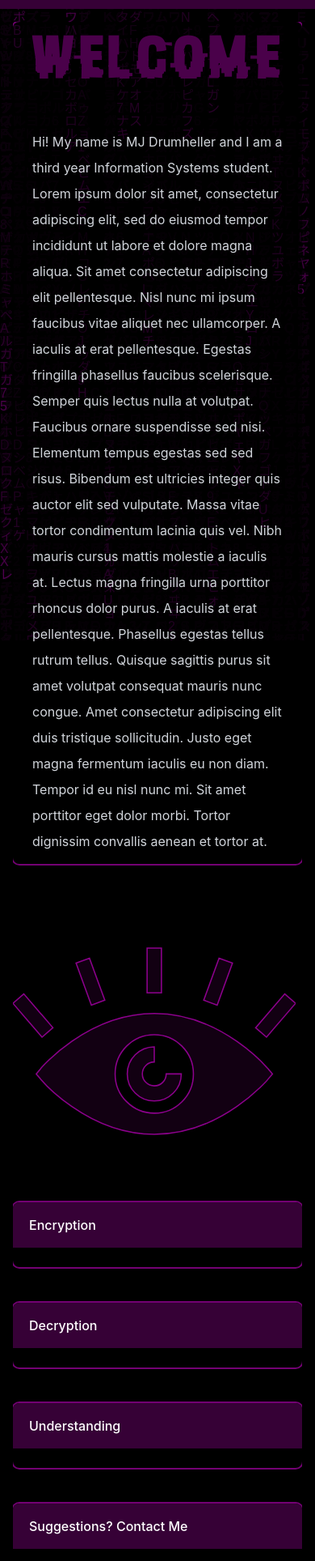
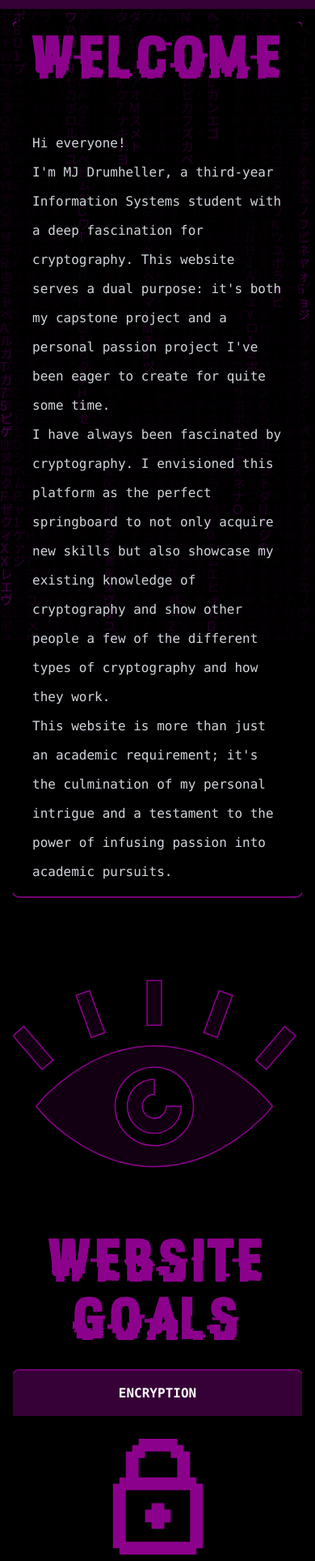
Before and after one commit to mjDruMango/CapstoneMJ, a React (Create React App) app in the folder capfrontend/: page / in a window 390 px wide. Shown: the part 53-1981 px from the top of the page at 81% size. Built offline with nearby package versions, Linux system fonts and the light colour scheme.

Commit message:
styling DONE
styling done, just need to center the eye icon on home page

```diff
--- a/capfrontend/src/components/card/Card.js
+++ b/capfrontend/src/components/card/Card.js
@@ -17,7 +17,7 @@ export default function Card(props) {
                     {/* END Card Header */}
 
                     {/* Card Body */}
-                    <div className="grow px-6 py-3 items-center text-white">
+                    <div className="grow px-6 py-3 items-center text-gray-300">
                         {props.children}
                     </div>
                     {/* END Card Body */}
--- a/capfrontend/src/components/card/CardHeader.js
+++ b/capfrontend/src/components/card/CardHeader.js
@@ -2,7 +2,7 @@ export default function CardHeader(props) {
     return (
         <>
             <div className="bg-primary px-5 py-4 text-white">
-                <h3 className="font-medium">{props.header}</h3>
+                <h3 className="font-bold">{props.header}</h3>
             </div>
         </>
     );
--- a/capfrontend/src/layouts/Header.js
+++ b/capfrontend/src/layouts/Header.js
@@ -68,7 +68,7 @@ export default function Header({ mobileSidebarOpen, setMobileSidebarOpen, deskto
                             <svg xmlns="http://www.w3.org/2000/svg" width="25px" height="25px" viewBox="0 0 20 20" fill="none">
                                 <path fill="#fff" fill-rule="evenodd" d="M3.415 10.242c-.067-.086-.13-.167-.186-.242a16.806 16.806 0 011.803-2.025C6.429 6.648 8.187 5.5 10 5.5c1.813 0 3.57 1.148 4.968 2.475A16.816 16.816 0 0116.771 10a16.9 16.9 0 01-1.803 2.025C13.57 13.352 11.813 14.5 10 14.5c-1.813 0-3.57-1.148-4.968-2.475a16.799 16.799 0 01-1.617-1.783zm15.423-.788L18 10l.838.546-.002.003-.003.004-.01.016-.037.054a17.123 17.123 0 01-.628.854 19.25 19.25 0 01-1.094 1.275L18.3 14.4a1 1 0 01-1.6 1.2l-1.097-1.462c-1.23 1.027-2.81 2.007-4.603 2.284V18a1 1 0 11-2 0v-1.578c-1.793-.277-3.374-1.257-4.603-2.284L3.3 15.6a1 1 0 11-1.6-1.2l1.236-1.648a19.262 19.262 0 01-1.59-1.938 11.109 11.109 0 01-.169-.245l-.01-.016-.003-.004-.001-.002c0-.001-.001-.001.837-.547l-.838-.546.002-.003.003-.004.01-.016a6.84 6.84 0 01.17-.245 18.804 18.804 0 012.308-2.66C5.151 5.1 7.394 3.499 10 3.499s4.848 1.602 6.346 3.025a18.803 18.803 0 012.44 2.852l.037.054.01.016.003.004.001.002zM18 10l.838-.546.355.546-.355.546L18 10zM1.162 9.454L2 10l-.838.546L.807 10l.355-.546z" />
                             </svg>
-                            <span className="hidden sm:inline">The Gemini Project</span>
+                            <span className="hidden sm:inline font-custom tracking-wider">The Gemini Project</span>
                         </a>
                     </div>
                     {/* END Center Section */}
--- a/capfrontend/src/layouts/Sidebar.js
+++ b/capfrontend/src/layouts/Sidebar.js
@@ -75,7 +75,7 @@ export default function Sidebar({ mobileSidebarOpen, setMobileSidebarOpen, deskt
                         <svg xmlns="http://www.w3.org/2000/svg" width="25px" height="25px" viewBox="0 0 20 20" fill="none">
                             <path fill="#fff" fill-rule="evenodd" d="M3.415 10.242c-.067-.086-.13-.167-.186-.242a16.806 16.806 0 011.803-2.025C6.429 6.648 8.187 5.5 10 5.5c1.813 0 3.57 1.148 4.968 2.475A16.816 16.816 0 0116.771 10a16.9 16.9 0 01-1.803 2.025C13.57 13.352 11.813 14.5 10 14.5c-1.813 0-3.57-1.148-4.968-2.475a16.799 16.799 0 01-1.617-1.783zm15.423-.788L18 10l.838.546-.002.003-.003.004-.01.016-.037.054a17.123 17.123 0 01-.628.854 19.25 19.25 0 01-1.094 1.275L18.3 14.4a1 1 0 01-1.6 1.2l-1.097-1.462c-1.23 1.027-2.81 2.007-4.603 2.284V18a1 1 0 11-2 0v-1.578c-1.793-.277-3.374-1.257-4.603-2.284L3.3 15.6a1 1 0 11-1.6-1.2l1.236-1.648a19.262 19.262 0 01-1.59-1.938 11.109 11.109 0 01-.169-.245l-.01-.016-.003-.004-.001-.002c0-.001-.001-.001.837-.547l-.838-.546.002-.003.003-.004.01-.016a6.84 6.84 0 01.17-.245 18.804 18.804 0 012.308-2.66C5.151 5.1 7.394 3.499 10 3.499s4.848 1.602 6.346 3.025a18.803 18.803 0 012.44 2.852l.037.054.01.016.003.004.001.002zM18 10l.838-.546.355.546-.355.546L18 10zM1.162 9.454L2 10l-.838.546L.807 10l.355-.546z" />
                         </svg>
-                        <span>The Gemini Project</span>
+                        <span className="font-custom tracking-wider">The Gemini Project</span>
                     </a>
                     {/* END Brand */}
 
--- a/capfrontend/src/pages/CaesarShift/CaesarShiftDecrypt.js
+++ b/capfrontend/src/pages/CaesarShift/CaesarShiftDecrypt.js
@@ -50,6 +50,7 @@ export default function CaesarShiftDecrypt() {
                 <div className='col-span-1 lg:col-span-2'>
                     <div>
                         <Card
+                            className="bg-opacity-50 font-mono"
                             header="Caesar Decryption"
                             footer={decryptedText && (
                                 <p className='text-white'>Decrypted Text: {decryptedText}</p>
@@ -88,7 +89,9 @@ export default function CaesarShiftDecrypt() {
                 <div className='col-span-1 lg:col-span-1'>
                     <Card
                         header="How Does Caesar Decryption Work?"
-                        className="opacity-75 leading-8">Decrypting a Caesar cipher involves reversing the encryption process. We utilize the same numerical key value used for encryption, which represents the number of positions to shift. However, instead of shifting forward, each letter in the ciphertext is shifted backward by the key value. This effectively undoes the original shift and reveals the original message. For instance, if the key value is 3, "D" becomes "A," "E" becomes "B," and so on. By performing this backward shift on every letter based on the key, we recover the original message from its seemingly scrambled form.</Card>
+                        className="opacity-75 leading-8 font-mono">
+                        Decrypting a Caesar cipher involves reversing the encryption process. We utilize the same numerical key value used for encryption, which represents the number of positions to shift. However, instead of shifting forward, each letter in the ciphertext is shifted backward by the key value. This effectively undoes the original shift and reveals the original message. For instance, if the key value is 3, "D" becomes "A," "E" becomes "B," and so on. By performing this backward shift on every letter based on the key, we recover the original message from its seemingly scrambled form.
+                    </Card>
                 </div>
             </div>
         </>
--- a/capfrontend/src/pages/CaesarShift/CaesarShiftEncrypt.js
+++ b/capfrontend/src/pages/CaesarShift/CaesarShiftEncrypt.js
@@ -50,6 +50,7 @@ export default function CaesarShiftEncrypt() {
                 <div className='col-span-1 lg:col-span-2'>
                     <div>
                         <Card
+                            className="bg-opacity-50 font-mono"
                             header="Caesar Encryption"
                             footer={encryptedText && (
                                 <p className='text-white'>Encrypted Text: {encryptedText}</p>
@@ -88,8 +89,9 @@ export default function CaesarShiftEncrypt() {
                 <div className='col-span-1 lg:col-span-1'>
                     <Card
                         header="How Does Caesar Encryption Work?"
-                        className="opacity-75 leading-8">In a Caesar cipher, a single numerical key value, representing the number of positions to shift, is applied to every letter in the message. This key value essentially determines a fixed alphabet shift for the entire message. Each letter is then substituted with its corresponding letter in the shifted alphabet. For example, with a key value of 3, "A" becomes "D," "B" becomes "E," and so on. This process effectively encrypts the message by making it appear scrambled.
-                        </Card>
+                        className="opacity-75 leading-8 font-mono">
+                        In a Caesar cipher, a single numerical key value, representing the number of positions to shift, is applied to every letter in the message. This key value essentially determines a fixed alphabet shift for the entire message. Each letter is then substituted with its corresponding letter in the shifted alphabet. For example, with a key value of 3, "A" becomes "D," "B" becomes "E," and so on. This process effectively encrypts the message by making it appear scrambled.
+                    </Card>
                 </div>
             </div>
         </>
--- a/capfrontend/src/pages/Home.js
+++ b/capfrontend/src/pages/Home.js
@@ -7,44 +7,76 @@ export default function Home() {
             <div className="grid grid-cols-1 lg:grid-cols-9 gap-6 overflow-auto">
                 <div className="col-span-1 lg:col-span-6">
                     <Card className="bg-opacity-50">
-                            <p className="font-bold text-7xl font-custom tracking-widest text-secondary">WELCOME</p>
+                        <p className="font-bold text-7xl font-custom tracking-widest text-textcolor">WELCOME</p>
+                        <br />
+                        <br />
+                        <p className="text-gray-300 leading-9 font-mono">Hi everyone!
                             <br />
+                            I'm MJ Drumheller, a third-year Information Systems student with a deep fascination for cryptography. This website serves a dual purpose: it's both my capstone project and a personal passion project I've been eager to create for quite some time.
                             <br />
-                            <p className="text-gray-300 leading-8">Hi! My name is MJ Drumheller and I am a third year Information Systems student. Lorem ipsum dolor sit amet, consectetur adipiscing elit, sed do eiusmod tempor incididunt ut labore et dolore magna aliqua. Sit amet consectetur adipiscing elit pellentesque. Nisl nunc mi ipsum faucibus vitae aliquet nec ullamcorper. A iaculis at erat pellentesque. Egestas fringilla phasellus faucibus scelerisque. Semper quis lectus nulla at volutpat. Faucibus ornare suspendisse sed nisi. Elementum tempus egestas sed sed risus. Bibendum est ultricies integer quis auctor elit sed vulputate. Massa vitae tortor condimentum lacinia quis vel. Nibh mauris cursus mattis molestie a iaculis at. Lectus magna fringilla urna porttitor rhoncus dolor purus. A iaculis at erat pellentesque. Phasellus egestas tellus rutrum tellus. Quisque sagittis purus sit amet volutpat consequat mauris nunc congue. Amet consectetur adipiscing elit duis tristique sollicitudin. Justo eget magna fermentum iaculis eu non diam. Tempor id eu nisl nunc mi. Sit amet porttitor eget dolor morbi. Tortor dignissim convallis aenean et tortor at.</p>
+                            I have always been fascinated by cryptography. I envisioned this platform as the perfect springboard to not only acquire new skills but also showcase my existing knowledge of cryptography and show other people a few of the different types of cryptography and how they work.
+                            <br />
+                            This website is more than just an academic requirement; it's the culmination of my personal intrigue and a testament to the power of infusing passion into academic pursuits.</p>
                     </Card>
                 </div>
                 <div className="col-span-1 lg:col-span-3">
-                        <svg fill="#120012" version="1.1" id="Capa_1" xmlns="http://www.w3.org/2000/svg" xmlnsXlink="http://www.w3.org/1999/xlink" width="350px" height="350px" viewBox="0 0 448.004 448.004" xmlSpace="preserve" stroke="#8c018c">
+                    <svg fill="#120012" version="1.1" id="Capa_1" xmlns="http://www.w3.org/2000/svg" xmlnsXlink="http://www.w3.org/1999/xlink" width="350px" height="350px" viewBox="0 0 448.004 448.004" xmlSpace="preserve" stroke="#8c018c">
 
-                            <g id="SVGRepo_bgCarrier" stroke-width="0" />
+                        <g id="SVGRepo_bgCarrier" stroke-width="0" />
 
-                            <g id="SVGRepo_tracerCarrier" stroke-linecap="round" stroke-linejoin="round" />
+                        <g id="SVGRepo_tracerCarrier" stroke-linecap="round" stroke-linejoin="round" />
 
-                            <g id="SVGRepo_iconCarrier"> <g> <path d="M46.139,217.607l-17.93-20.798C18.766,185.932,9.443,175.054,0,164.057l17.212-14.822 c9.323,10.877,18.767,21.755,28.209,32.632l17.93,20.798L46.139,217.607z M145.589,159.157l-24.265-66.34l-21.277,7.77 l24.265,66.34L145.589,159.157z M235.357,76.799h-22.711v70.643h22.711V76.799z M347.955,100.586l-21.275-7.77l-24.266,66.34 l21.277,7.77L347.955,100.586z M448.004,164.057l-17.213-14.822l-46.139,53.55l17.211,14.822L448.004,164.057z M404.852,268.049 l6.455,7.65l-6.455,7.649c-0.717,0.957-18.885,22.353-49.963,43.868c-41.598,28.808-86.779,43.987-130.768,43.987 c-43.988,0-89.29-15.18-130.767-43.987c-31.078-21.516-49.247-43.031-49.964-43.868l-6.455-7.649l6.455-7.65 c0.717-0.956,18.886-22.353,49.964-43.867c41.597-28.808,86.779-43.988,130.767-43.988c43.988,0,89.289,15.181,130.768,43.988 C385.967,245.697,404.016,267.212,404.852,268.049z M286.039,275.7c0-34.306-27.732-62.037-62.038-62.037 c-34.306,0-62.037,27.731-62.037,62.037s27.731,62.036,62.037,62.036C258.307,337.856,286.039,310.005,286.039,275.7z M224.001,294.585c-10.399,0-18.886-8.486-18.886-18.886s8.486-18.886,18.886-18.886v-23.906 c-23.548,0-42.792,19.244-42.792,42.792s19.244,42.792,42.792,42.792c23.547,0,42.792-19.244,42.792-42.792h-23.906 C242.887,286.218,234.4,294.585,224.001,294.585z" stroke-width="2"/> </g> </g>
+                        <g id="SVGRepo_iconCarrier"> <g> <path d="M46.139,217.607l-17.93-20.798C18.766,185.932,9.443,175.054,0,164.057l17.212-14.822 c9.323,10.877,18.767,21.755,28.209,32.632l17.93,20.798L46.139,217.607z M145.589,159.157l-24.265-66.34l-21.277,7.77 l24.265,66.34L145.589,159.157z M235.357,76.799h-22.711v70.643h22.711V76.799z M347.955,100.586l-21.275-7.77l-24.266,66.34 l21.277,7.77L347.955,100.586z M448.004,164.057l-17.213-14.822l-46.139,53.55l17.211,14.822L448.004,164.057z M404.852,268.049 l6.455,7.65l-6.455,7.649c-0.717,0.957-18.885,22.353-49.963,43.868c-41.598,28.808-86.779,43.987-130.768,43.987 c-43.988,0-89.29-15.18-130.767-43.987c-31.078-21.516-49.247-43.031-49.964-43.868l-6.455-7.649l6.455-7.65 c0.717-0.956,18.886-22.353,49.964-43.867c41.597-28.808,86.779-43.988,130.767-43.988c43.988,0,89.289,15.181,130.768,43.988 C385.967,245.697,404.016,267.212,404.852,268.049z M286.039,275.7c0-34.306-27.732-62.037-62.038-62.037 c-34.306,0-62.037,27.731-62.037,62.037s27.731,62.036,62.037,62.036C258.307,337.856,286.039,310.005,286.039,275.7z M224.001,294.585c-10.399,0-18.886-8.486-18.886-18.886s8.486-18.886,18.886-18.886v-23.906 c-23.548,0-42.792,19.244-42.792,42.792s19.244,42.792,42.792,42.792c23.547,0,42.792-19.244,42.792-42.792h-23.906 C242.887,286.218,234.4,294.585,224.001,294.585z" stroke-width="2" /> </g> </g>
 
-                        </svg>
-
-
+                    </svg>
+                </div>
+                <div className="col-span-1 lg:col-span-9 text-center font-bold text-7xl font-custom tracking-widest text-textcolor">
+                    WEBSITE GOALS
                 </div>
                 <div className="col-span-1 lg:col-span-3">
                     <Card
-                        header="Encryption" />
-
+                        className="text-center font-mono"
+                        header="ENCRYPTION">
+                        <div className="flex items-center justify-center">
+                            <svg xmlns="http://www.w3.org/2000/svg" fill="#8c018c" width="175px" height="175px" viewBox="0 0 22 22" id="memory-lock">
+                                <path d="M10 12H12V13H13V15H12V16H10V15H9V13H10V12M8 2H14V3H15V4H16V8H17V9H18V19H17V20H5V19H4V9H5V8H6V4H7V3H8V2M9 4V5H8V8H14V5H13V4H9M16 10H6V18H16V10Z" />
+                            </svg>
+                        </div>
+                        <div className="italic font-mono">
+                            Give Consumers a Better Understanding of Encryption Methods
+                        </div>
+                    </Card>
                 </div>
                 <div className="col-span-1 lg:col-span-3">
                     <Card
-                        header="Decryption" />
-
+                        className="text-center font-mono"
+                        header="DECRYPTION">
+                        <div className="flex items-center justify-center">
+                            <svg xmlns="http://www.w3.org/2000/svg" fill="#8c018c" width="175px" height="175px" viewBox="0 0 22 22" id="memory-lock-open">
+                                <path d="M10 13H12V14H13V16H12V17H10V16H9V14H10V13M14 2V3H15V4H16V9H17V10H18V20H17V21H5V20H4V10H5V9H14V5H13V4H9V5H8V7H6V4H7V3H8V2H14M16 11H6V19H16V11Z" />
+                            </svg>
+                        </div>
+                        <div className="italic font-mono">
+                            Give Consumers a Better Understanding of Decryption Methods
+                        </div>
+                    </Card>
                 </div>
                 <div className="col-span-1 lg:col-span-3">
                     <Card
-                        header="Understanding" />
-
-                </div>
-                <div className="col-span-1 lg:col-span-9">
-                    <Card header="Suggestions? Contact Me"
-                    />
-
+                        className="text-center font-mono"
+                        header="UNDERSTANDING">
+                        <div className="flex items-center justify-center">
+                            <svg xmlns="http://www.w3.org/2000/svg" width="175px" height="175px" viewBox="0 0 32 32" id="key_Light" data-name="key/Light">
+                                <path id="Path" d="M0,0H8V2H6v8H8v2h4V32H0Z" fill="#000" />
+                                <path id="Path-2" data-name="Path" d="M2,0H14V2h2v8H14v2H10V22h4v4H10v2h4v4H6V12H2V10H0V2H2Z" transform="translate(6)" fill="#8c018c" />
+                                <path id="Path-3" data-name="Path" d="M4,0H16V32H4V28H0V26H4V22H0V12H4V10H6V2H4Z" transform="translate(16)" fill="#000" />
+                                <path id="Path-4" data-name="Path" d="M0,0H8V4H0Z" transform="translate(10 4)" fill="#000" />
+                            </svg>
+                        </div>
+                        <div className="italic font-mono">
+                            Give Consumers a Better Understanding of Different Cryptography Methods
+                        </div>
+                    </Card>
                 </div>
             </div>
         </>
--- a/capfrontend/src/pages/ImageSteganography/ImageSteganographyDecrypt.js
+++ b/capfrontend/src/pages/ImageSteganography/ImageSteganographyDecrypt.js
@@ -37,6 +37,7 @@ export default function ImageSteganographyDecrypt() {
             <div className="grid grid-cols-1 lg:grid-cols-3 gap-6">
                 <div className='col-span-1 lg:col-span-2'>
                     <Card
+                        className="bg-opacity-50 font-mono"
                         header="Image Steganography Decryption"
                         footer={image && message && (
                             <p className='text-white'>Decrypted Message: {message}</p>
@@ -65,7 +66,9 @@ export default function ImageSteganographyDecrypt() {
                 <div className='col-span-1 lg:col-span-1'>
                     <Card
                         header="How Does Steganographic Decryption Work?"
-                        className="opacity-75 leading-8">Decrypting an LSB-steganographed file involves extracting the hidden message. The carrier file, like an image or audio, is analyzed, and the least significant bits (LSBs) of each unit (e.g., pixel or audio sample) are extracted. These extracted bits are then reassembled to form the original binary message, which can be further converted back to its original form (text, image, etc.) depending on how it was initially encoded.</Card>
+                        className="opacity-75 leading-8 font-mono">
+                        Decrypting an LSB-steganographed file involves extracting the hidden message. The carrier file, like an image or audio, is analyzed, and the least significant bits (LSBs) of each unit (e.g., pixel or audio sample) are extracted. These extracted bits are then reassembled to form the original binary message, which can be further converted back to its original form (text, image, etc.) depending on how it was initially encoded.
+                    </Card>
                 </div>
             </div>
         </>
--- a/capfrontend/src/pages/ImageSteganography/ImageSteganographyEncrypt.js
+++ b/capfrontend/src/pages/ImageSteganography/ImageSteganographyEncrypt.js
@@ -59,6 +59,7 @@ export default function ImageSteganographyEncrypt() {
             <div className="grid grid-cols-1 lg:grid-cols-3 gap-6">
                 <div className='col-span-1 lg:col-span-2'>
                     <Card
+                        className="bg-opacity-50 font-mono"
                         header="Image Steganography Encryption"
                         footer={encryptImage && (
                             <>
@@ -104,7 +105,9 @@ export default function ImageSteganographyEncrypt() {
                 <div className='col-span-1 lg:col-span-1'>
                     <Card
                         header="How Does Steganographic Encryption Work?"
-                        className="opacity-75 leading-8">Unlike encryption, LSB (Least Significant Bit) is a steganography technique that hides data within another file, like an image. It works by converting the secret message into binary and replacing the least impactful bits (LSBs) of the carrier file with those bits. These subtle changes, often in color or sound, are usually undetectable, making the embedded message appear invisible.</Card>
+                        className="opacity-75 leading-8 font-mono">
+                        Unlike encryption, LSB (Least Significant Bit) is a steganography technique that hides data within another file, like an image. It works by converting the secret message into binary and replacing the least impactful bits (LSBs) of the carrier file with those bits. These subtle changes, often in color or sound, are usually undetectable, making the embedded message appear invisible.
+                    </Card>
                 </div>
             </div>
         </>
--- a/capfrontend/src/pages/Vigenere/VigenereDecrypt.js
+++ b/capfrontend/src/pages/Vigenere/VigenereDecrypt.js
@@ -50,6 +50,7 @@ export default function VigenereDecrypt() {
                 <div className='col-span-1 lg:col-span-2'>
                     <div>
                         <Card
+                            className="bg-opacity-50 font-mono"
                             header="Vigenere Decryption"
                             footer={decryptedText && (
                                 <p className='text-white'>Decrypted Text: {decryptedText}</p>
@@ -87,8 +88,9 @@ export default function VigenereDecrypt() {
                 <div className='col-span-1 lg:col-span-1'>
                     <Card
                         header="How Does Vigenere Decryption Work?"
-                        className="opacity-75 leading-8">To decrypt a Vigenère cipher, we follow the same principle used for encryption, but in reverse. The keyword is used again, and each letter in the ciphertext (encrypted message) is shifted back by a varying amount based on the corresponding letter in the keyword. This shifting amount corresponds to the distance between the ciphertext letter and the keyword letter in the alphabet. By reversing the original shifts, we recover the original message.
-                        </Card>
+                        className="opacity-75 leading-8 font-mono">
+                        To decrypt a Vigenère cipher, we follow the same principle used for encryption, but in reverse. The keyword is used again, and each letter in the ciphertext (encrypted message) is shifted back by a varying amount based on the corresponding letter in the keyword. This shifting amount corresponds to the distance between the ciphertext letter and the keyword letter in the alphabet. By reversing the original shifts, we recover the original message.
+                    </Card>
                 </div>
             </div>
         </>
--- a/capfrontend/src/pages/Vigenere/VigenereEncrypt.js
+++ b/capfrontend/src/pages/Vigenere/VigenereEncrypt.js
@@ -59,6 +59,7 @@ export default function VigenereEncrypt() {
                 <div className='col-span-1 lg:col-span-2'>
                     <div>
                         <Card
+                            className="bg-opacity-50 font-mono"
                             header="Vigenere Encryption"
                             footer={encryptedText && (
                                 <p className='text-white'>Encrypted Text: {encryptedText}</p>
@@ -96,7 +97,9 @@ export default function VigenereEncrypt() {
                 <div className='col-span-1 lg:col-span-1'>
                     <Card
                         header="How Does Vigenere Encryption Work?"
-                        className="opacity-75 leading-8">The Vigenère cipher encrypts messages using a keyword. Each letter in the message is shifted by a varying amount, determined by the corresponding letter in the keyword. This shifting amount is based on the distance between the message letter and the keyword letter in the alphabet.</Card>
+                        className="opacity-75 leading-8 font-mono">
+                            The Vigenère cipher encrypts messages using a keyword. Each letter in the message is shifted by a varying amount, determined by the corresponding letter in the keyword. This shifting amount is based on the distance between the message letter and the keyword letter in the alphabet.
+                    </Card>
                 </div>
             </div>
         </>
--- a/capfrontend/tailwind.config.js
+++ b/capfrontend/tailwind.config.js
@@ -19,7 +19,8 @@ module.exports = {
       colors: {
         "primary": "#360136",
         "secondary": "#4a014a",
-        "lineart": "#730173"
+        "lineart": "#730173",
+        "textcolor": "#8c018c"
       },
       zIndex: {
         '1': 1,
```
